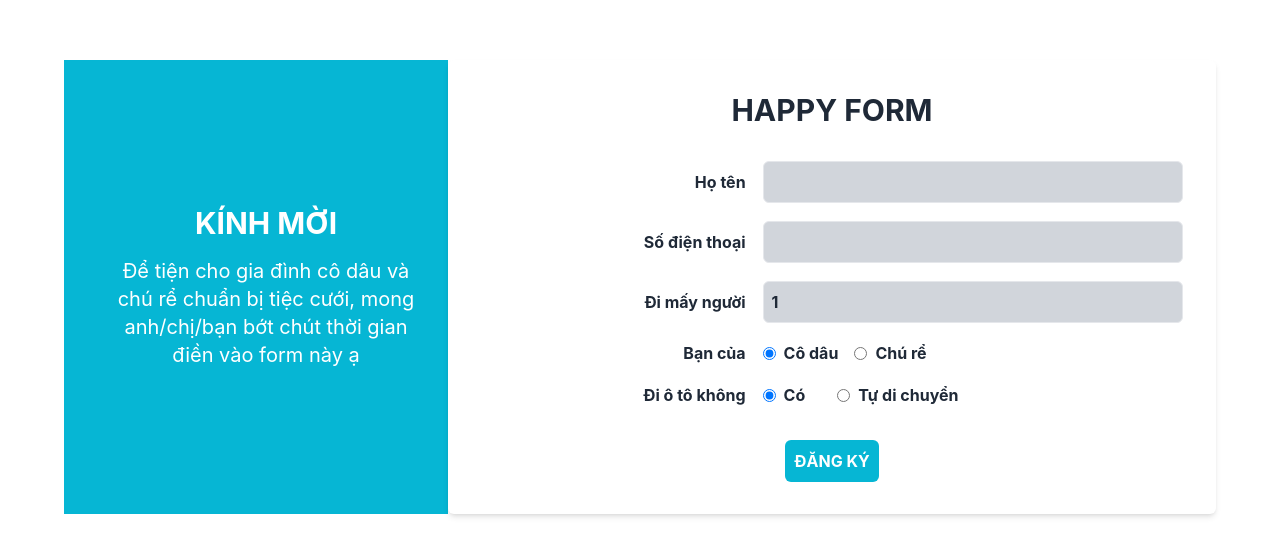
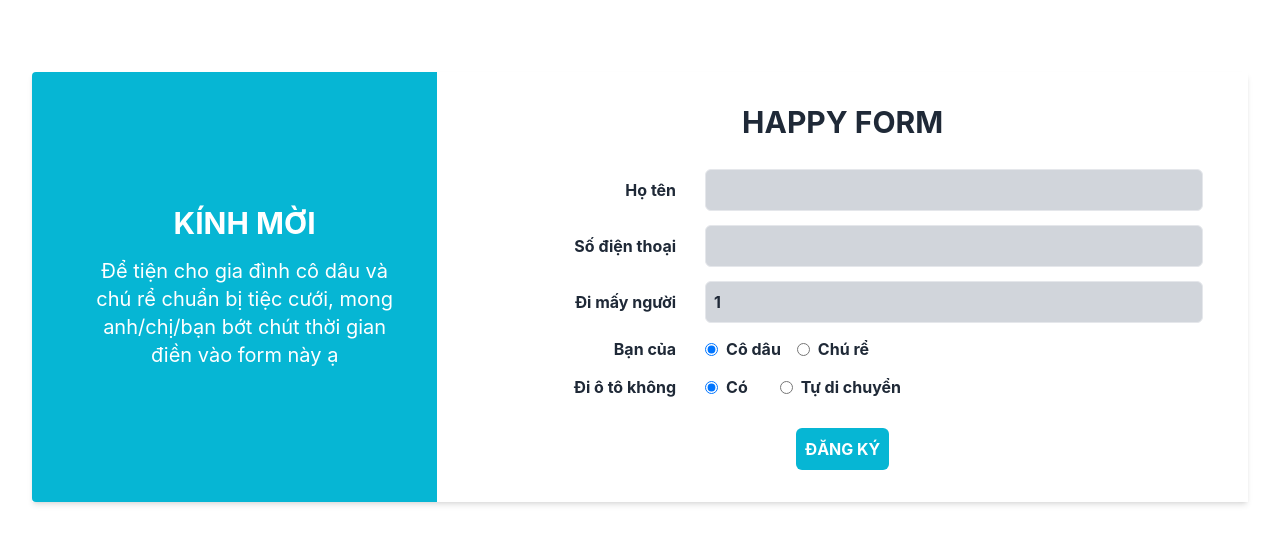
Before and after one commit to tranthanhtung96/tranthanhtung96, a Vue app: page / in a window 1280 px wide. Shown: the part 113-668 px from the top of the page. Built offline with nearby package versions, Linux system fonts and the light colour scheme.

Commit message:
fix: css

```diff
--- a/src/components/RegistrationForm.vue
+++ b/src/components/RegistrationForm.vue
@@ -16,8 +16,8 @@ const submit = () => {
 </script>
 
 <template>
-  <div class="flex max-w-screen-xl mx-auto p-8">
-    <div class="flex items-center w-1/3 bg-cyan-500 p-8">
+  <div class="flex max-w-screen-xl mx-auto shadow-md">
+    <div class="flex items-center w-1/3 bg-cyan-500 p-8 rounded-l">
       <div class="border-l-4 border-cyan-500 pl-4">
         <p class="text-3xl font-bold text-white pb-4">KÍNH MỜI</p>
         <p class="text-xl text-white">Để tiện cho gia đình cô dâu và chú rể chuẩn bị tiệc cưới, mong anh/chị/bạn bớt
@@ -25,39 +25,39 @@ const submit = () => {
       </div>
     </div>
 
-    <form class="w-2/3 bg-white shadow-md rounded-md p-8">
-      <p class="text-3xl font-bold mb-8 text-gray-800">HAPPY FORM</p>
+    <form class="w-2/3 bg-white p-8 rounded-r">
+      <p class="text-3xl font-bold mb-4 text-gray-800">HAPPY FORM</p>
 
       <div class="mb-4">
-        <table class="w-full">
-          <tr class="flex items-center mb-4">
-            <th class="w-2/5 text-right pr-4 text-gray-800">Họ tên</th>
-            <th class="w-3/5">
+        <table class="w-full border-separate [border-spacing:0.75rem]">
+          <tr class="items-center">
+            <th class="w-30 text-right pr-4 text-gray-800">Họ tên</th>
+            <th>
               <input type="text" class="p-2 w-full border rounded-md text-gray-800 bg-gray-300" required
                      v-model="registration.name">
             </th>
           </tr>
 
-          <tr class="flex items-center mb-4">
-            <th class="w-2/5 text-right pr-4 text-gray-800">Số điện thoại</th>
-            <th class="w-3/5">
+          <tr class="items-center">
+            <th class="w-30 text-right pr-4 text-gray-800">Số điện thoại</th>
+            <th>
               <input type="text" class="p-2 w-full border rounded-md text-gray-800 bg-gray-300" required
                      v-model="registration.phoneNumber">
             </th>
           </tr>
 
-          <tr class="flex items-center mb-4">
-            <th class="w-2/5 text-right pr-4 text-gray-800">Đi mấy người</th>
-            <th class="w-3/5">
+          <tr class="items-center">
+            <th class="w-30 text-right pr-4 text-gray-800">Đi mấy người</th>
+            <th>
               <input type="number" id="participants" min="1" max="6"
                      class="p-2 w-full border rounded-md text-gray-800 bg-gray-300" required
                      v-model="registration.participants">
             </th>
           </tr>
 
-          <tr class="flex items-center mb-4">
-            <th class="w-2/5 text-right pr-4 text-gray-800">Bạn của</th>
-            <th class="w-3/5">
+          <tr class="items-center">
+            <th class="w-30 text-right pr-4 text-gray-800">Bạn của</th>
+            <th>
               <div class="flex items-center">
                 <input type="radio" id="bride" class="mr-2" v-model="registration.isBrideSGuests" v-bind:value="true">
                 <label for="bride" class="text-gray-800">Cô dâu</label>
@@ -69,9 +69,9 @@ const submit = () => {
             </th>
           </tr>
 
-          <tr class="flex items-center mb-4">
-            <th class="w-2/5 text-right pr-4 text-gray-800">Đi ô tô không</th>
-            <th class="w-3/5">
+          <tr class="items-center">
+            <th class="w-30 text-right pr-4 text-gray-800">Đi ô tô không</th>
+            <th>
               <div class="flex items-center">
                 <input type="radio" id="busYes" class="mr-2" required v-model="registration.isBusRegistered"
                        v-bind:value="true">
```
